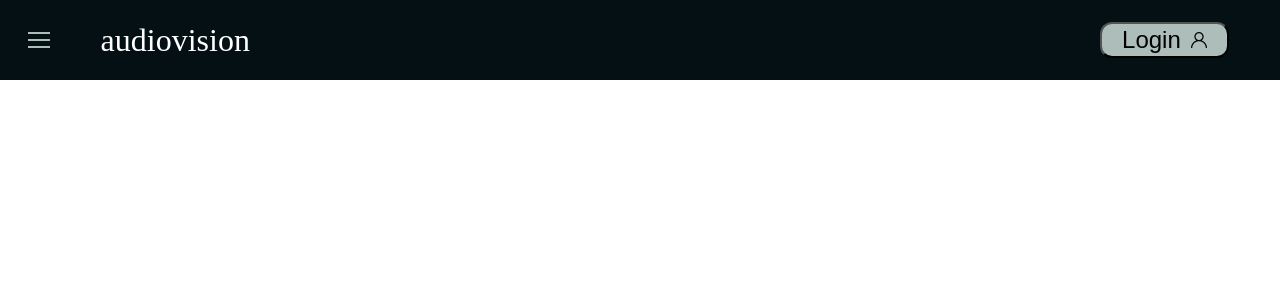
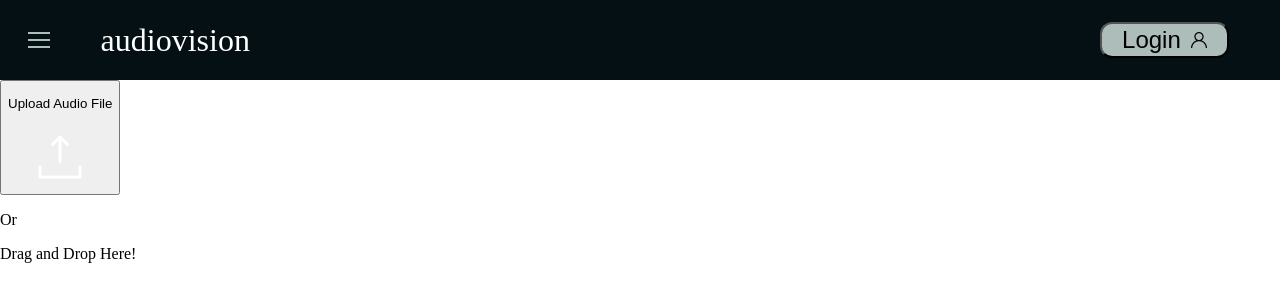
Before and after one commit to poke8014/CS161, a React (Create React App) app in the folder dev/client/: page / in a window 1280 px wide. Shown: the top 302 px of the page. Built offline with nearby package versions, Linux system fonts and the light colour scheme.

Commit message:
Added the remaining html to handle the upload area
I moved the Menu component into a div called content. This was done to make use of flex properties for better design

```diff
--- a/dev/client/src/pages/UploadPage/UploadPage.js
+++ b/dev/client/src/pages/UploadPage/UploadPage.js
@@ -2,6 +2,7 @@ import React from "react"
 import NavBar from "../../components/NavBar/NavBar";
 import Menu from "../../components/Menu/Menu";
 import "./UploadPage.css"
+import uploadIcon from "../../images/upload.png"
 
 export default function UploadPage() {
 
@@ -17,7 +18,22 @@ export default function UploadPage() {
             <NavBar
                 showMenu={toggleShowMenu}
             />
-            {showMenu && <Menu/>}
+            <div className="content">
+                {showMenu && <Menu/>}
+                <div className="upload-box">
+                    <div className="upload-options">
+                        <button className="upload-audio-button">
+                            <p>Upload Audio File</p>
+                            <img className="upload-icon" src={uploadIcon} alt="upload icon"/>
+                        </button>
+                        {/* <a target="_blank" href="https://icons8.com/icon/RXegk50IKV5u/upload">Upload</a> icon by <a target="_blank" href="https://icons8.com">Icons8</a> */}
+                        <div className="drag-drop-area">
+                            <p>Or</p>
+                            <p>Drag and Drop Here!</p>
+                        </div>
+                    </div>
+                </div>
+            </div>
         </div>
     );
 }
```
